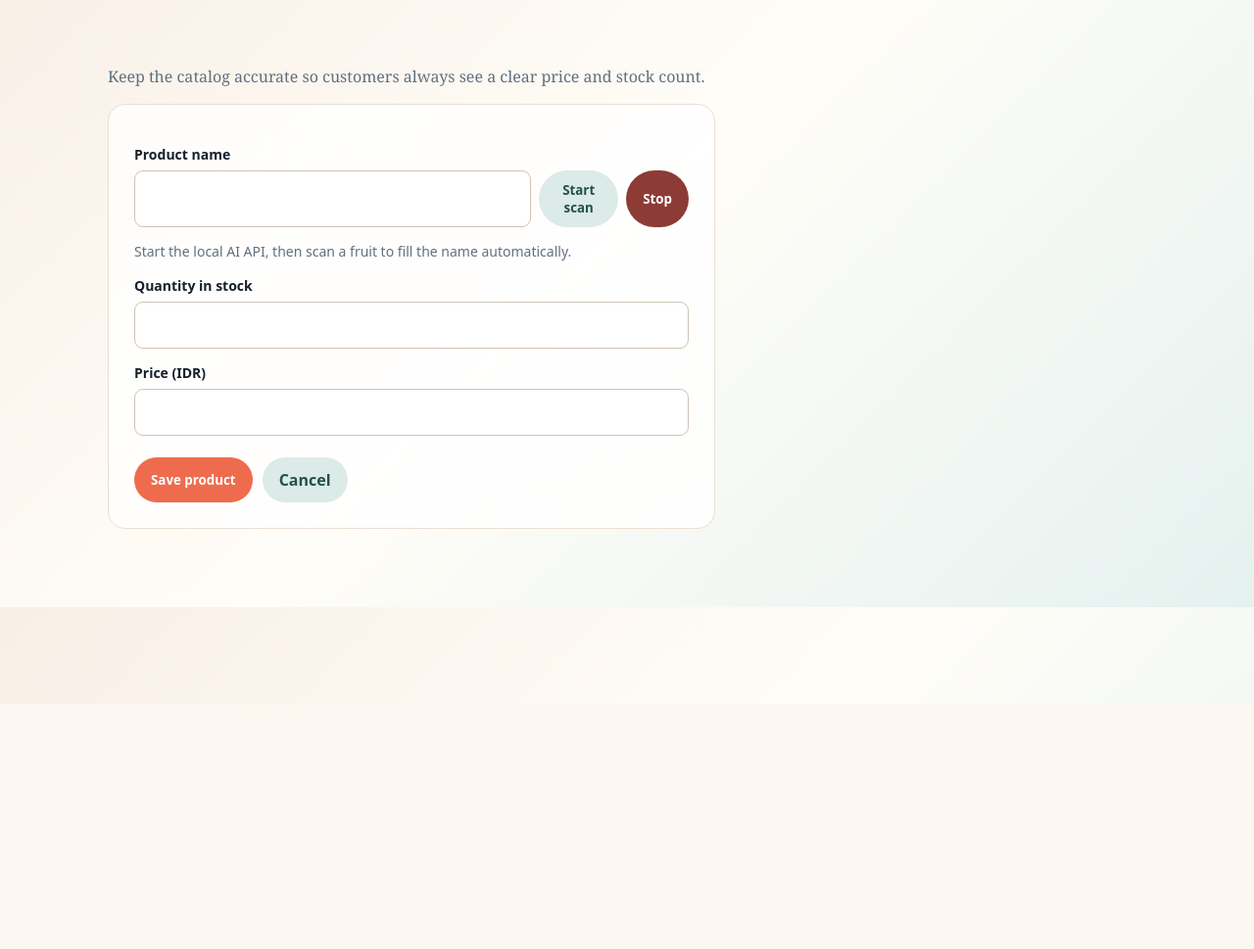
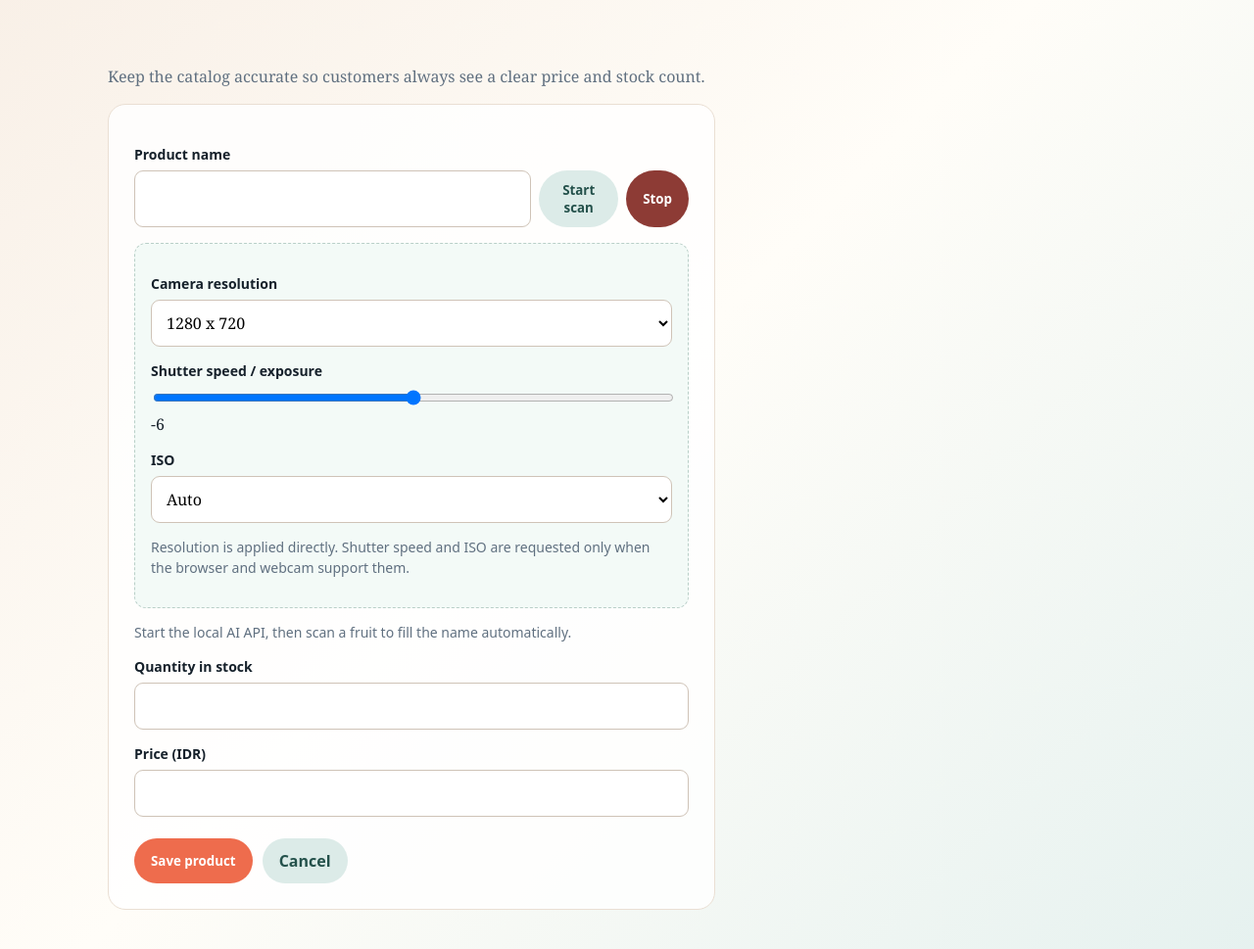
Before and after one commit to richgunhawk/wrapstation_cms, a CodeIgniter 4 app: the page made by cms-codeigniter/app/Views/products/form.php in a window 1280 px wide. Shown: the part 81-1050 px from the top of the page at 98% size. Before the commit the page ends 701 px from the top, so only its background shows below. Run offline with PHP 8.4 and a stand-in for CodeIgniter, Linux system fonts and the light colour scheme; the template is opened without the code that fills it, so the values that code supplies are empty; some libraries are stand-ins or nearby versions.

Commit message:
Add camera controls and CMS scanner settings

```diff
--- a/cms-codeigniter/app/Views/products/form.php
+++ b/cms-codeigniter/app/Views/products/form.php
@@ -5,6 +5,15 @@
 <form method="post" action="<?= $product ? site_url('products/'.$product['product_id']) : site_url('products') ?>">
     <label for="product_name">Product name</label>
     <div style="display:flex;gap:8px"><input id="product_name" name="product_name" required maxlength="160" value="<?= esc(old('product_name', $product['product_name'] ?? '')) ?>"><button class="btn secondary" type="button" id="scan-fruit">Start scan</button><button class="btn danger" type="button" id="stop-scan" hidden>Stop</button></div>
+    <div class="camera-settings">
+        <label for="camera_resolution">Camera resolution</label>
+        <select id="camera_resolution"><option value="640x480">640 x 480</option><option value="1280x720" selected>1280 x 720</option><option value="1920x1080">1920 x 1080</option></select>
+        <label for="camera_shutter">Shutter speed / exposure</label>
+        <input id="camera_shutter" type="range" min="-11" max="-1" value="-6"><span id="camera_shutter_value">-6</span>
+        <label for="camera_iso">ISO</label>
+        <select id="camera_iso"><option value="auto">Auto</option><option value="100">100</option><option value="200">200</option><option value="400">400</option><option value="800">800</option></select>
+        <p class="stock">Resolution is applied directly. Shutter speed and ISO are requested only when the browser and webcam support them.</p>
+    </div>
     <video id="fruit-camera" autoplay playsinline muted style="display:none;width:100%;margin-top:12px;border-radius:12px"></video>
     <p id="scan-status" class="stock">Start the local AI API, then scan a fruit to fill the name automatically.</p>
     <label for="qty_in_stock">Quantity in stock</label><input id="qty_in_stock" type="number" min="0" name="qty_in_stock" required value="<?= esc(old('qty_in_stock', $product['qty_in_stock'] ?? 0)) ?>">
@@ -16,8 +25,14 @@ const scanButton = document.getElementById('scan-fruit');
 const stopButton = document.getElementById('stop-scan');
 const video = document.getElementById('fruit-camera');
 const status = document.getElementById('scan-status');
+const resolution = document.getElementById('camera_resolution');
+const shutter = document.getElementById('camera_shutter');
+const shutterValue = document.getElementById('camera_shutter_value');
+const iso = document.getElementById('camera_iso');
 let cameraStream = null;
 let scanning = false;
+
+shutter.addEventListener('input', () => { shutterValue.textContent = shutter.value; });
 
 function stopCamera() {
     scanning = false;
@@ -37,7 +52,12 @@ stopButton.addEventListener('click', () => {
 scanButton.addEventListener('click', async () => {
     try {
         video.style.display = 'block';
-        cameraStream = await navigator.mediaDevices.getUserMedia({ video: { facingMode: 'environment' } });
+        const [width, height] = resolution.value.split('x').map(Number);
+        cameraStream = await navigator.mediaDevices.getUserMedia({ video: { facingMode: 'environment', width: { ideal: width }, height: { ideal: height } } });
+        const track = cameraStream.getVideoTracks()[0];
+        const advanced = [{ exposureTime: Number(shutter.value) }];
+        if (iso.value !== 'auto') advanced[0].iso = Number(iso.value);
+        try { await track.applyConstraints({ advanced }); } catch (_) { }
         video.srcObject = cameraStream;
         await video.play();
         scanning = true;
--- a/cms-codeigniter/app/Views/products/layout.php
+++ b/cms-codeigniter/app/Views/products/layout.php
@@ -13,7 +13,7 @@
         .notice { padding:12px 16px; border-radius:10px; background:#e8f5ec; color:#1c6336; margin:20px 0; font-family:system-ui,sans-serif; } .error { background:#fff0ec; color:#963a24; }
         .toolbar { display:flex; justify-content:space-between; align-items:center; gap:12px; margin:32px 0 14px; } .btn { display:inline-block; border:0; border-radius:999px; padding:11px 17px; background:var(--accent); color:white; text-decoration:none; cursor:pointer; font-family:system-ui,sans-serif; font-weight:600; } .btn:hover { background:var(--accent-dark); } .btn.secondary { background:#dcebe8; color:#24514b; } .btn.danger { background:#8d3b35; }
         .grid { display:grid; grid-template-columns:repeat(auto-fit,minmax(230px,1fr)); gap:18px; } .card { background:rgba(255,255,255,.82); border:1px solid var(--line); border-radius:18px; padding:22px; box-shadow:0 12px 35px rgba(64,47,35,.08); } .price { color:var(--accent-dark); font-size:23px; font-weight:bold; } .stock { color:var(--muted); font-family:system-ui,sans-serif; font-size:14px; } .actions { display:flex; flex-wrap:wrap; gap:8px; margin-top:18px; }
-        form { max-width:620px; background:rgba(255,255,255,.84); border:1px solid var(--line); padding:26px; border-radius:18px; } label { display:block; margin:14px 0 6px; font-family:system-ui,sans-serif; font-size:14px; font-weight:600; } input,select { width:100%; border:1px solid #cfc3b7; border-radius:9px; padding:11px; font:inherit; background:#fff; } .form-actions { margin-top:22px; display:flex; gap:10px; }
+        form { max-width:620px; background:rgba(255,255,255,.84); border:1px solid var(--line); padding:26px; border-radius:18px; } label { display:block; margin:14px 0 6px; font-family:system-ui,sans-serif; font-size:14px; font-weight:600; } input,select { width:100%; border:1px solid #cfc3b7; border-radius:9px; padding:11px; font:inherit; background:#fff; } .camera-settings { margin-top:16px; padding:16px; border:1px dashed #b9cfc8; border-radius:12px; background:#f3faf7; } .camera-settings input[type=range] { padding:0; } .form-actions { margin-top:22px; display:flex; gap:10px; }
         @media (max-width:600px) { header { align-items:flex-start; flex-direction:column; gap:10px; } nav a { margin:0 14px 0 0; } .toolbar { align-items:flex-start; flex-direction:column; } }
     </style>
 </head>
```
Also changed, not shown: cms-codeigniter/README.md.
